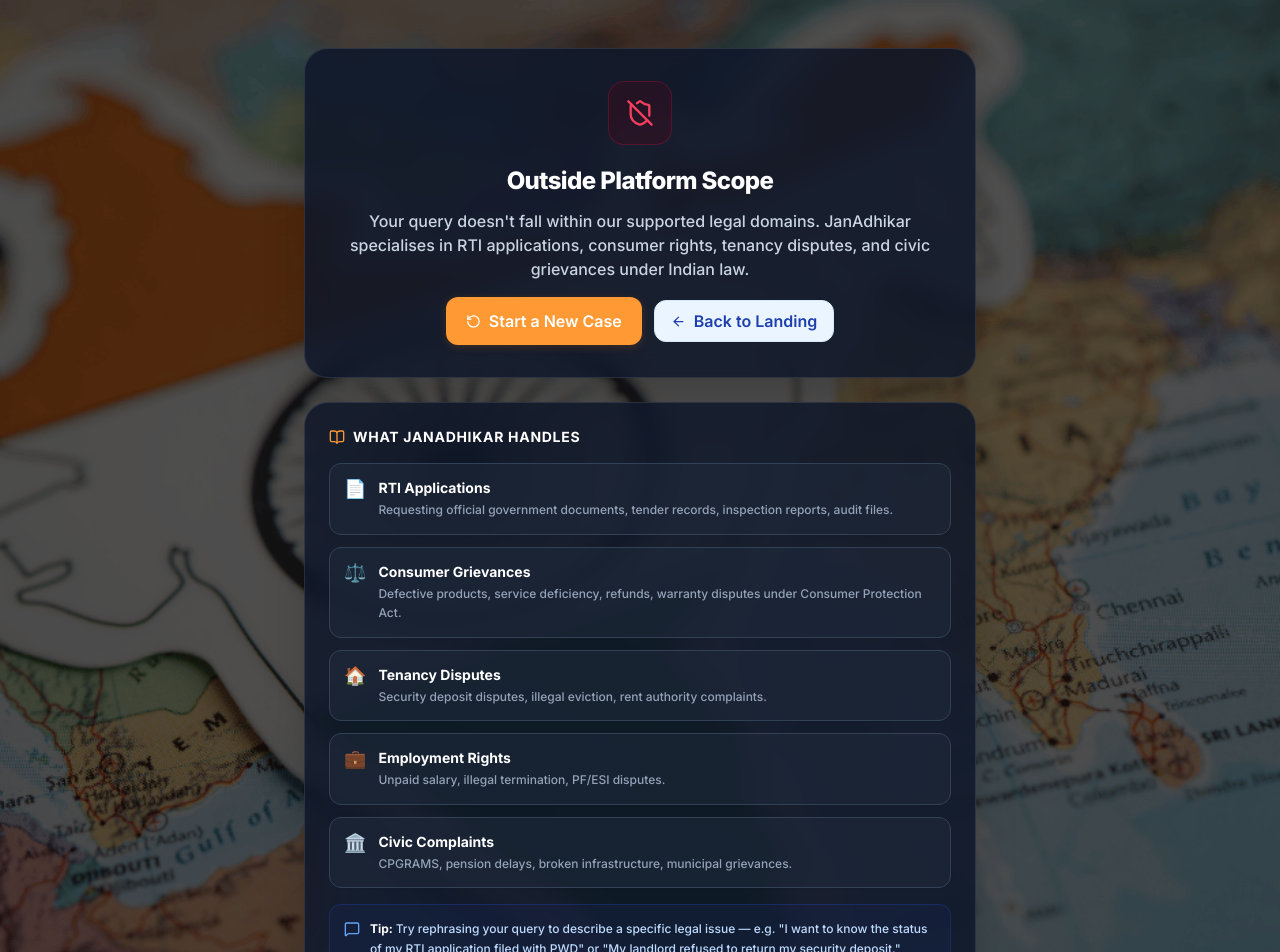
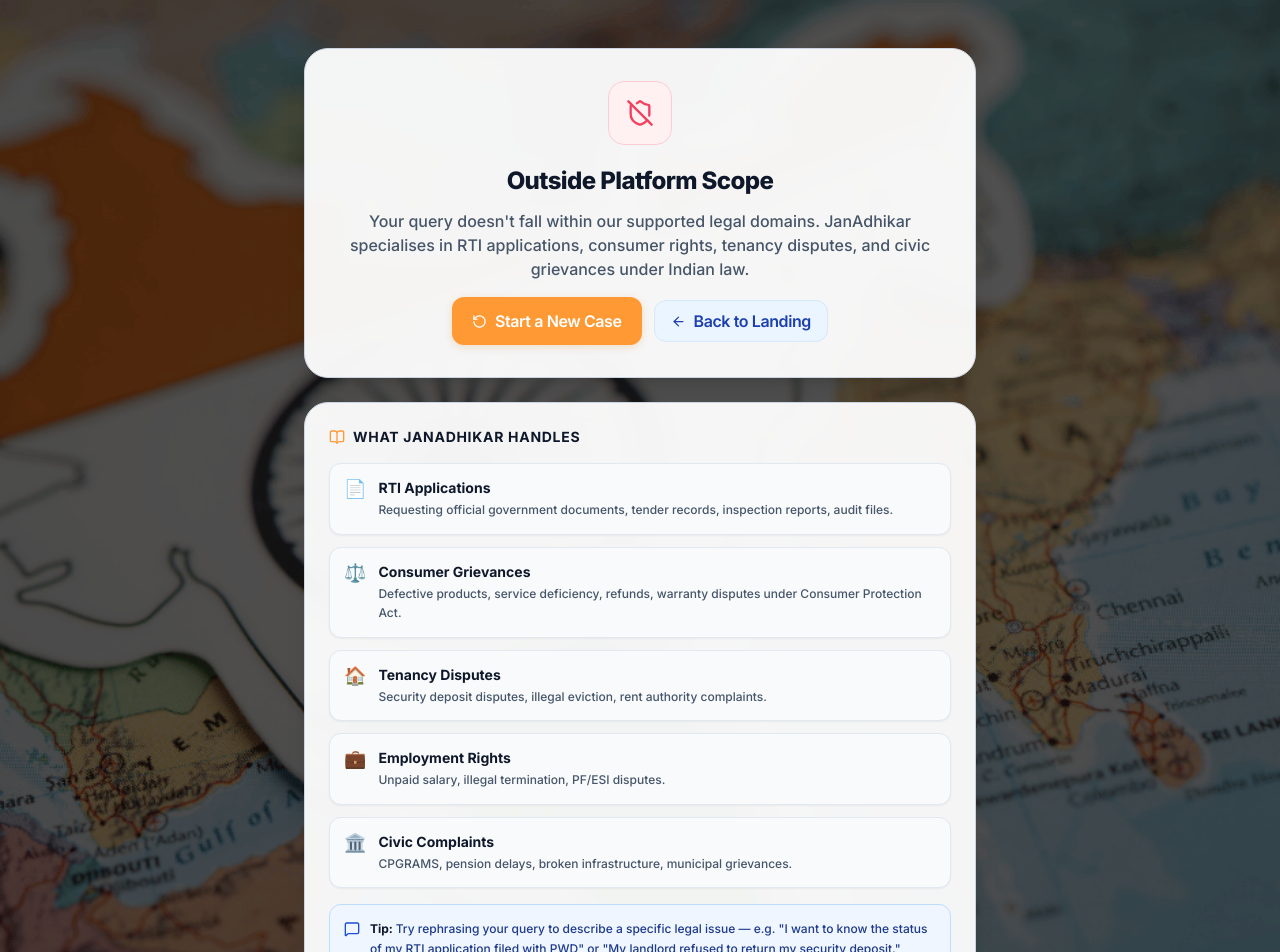
Before and after one commit to Manipal-Map/JanAdhikar-v2, a Next.js app: page /dashboard/out-of-scope in a window 1280 px wide. Shown: the top 952 px of the page. Built offline with nearby package versions, Linux system fonts and the light colour scheme; no server answers.

Commit message:
Update OutOfScopeView.tsx

```diff
--- a/views/OutOfScopeView.tsx
+++ b/views/OutOfScopeView.tsx
@@ -24,7 +24,7 @@
 
   return (
     <div
-      className="min-h-screen flex flex-col items-center justify-center px-4 py-12 bg-cover bg-center bg-no-repeat relative text-slate-200 font-sans"
+      className="min-h-screen flex flex-col items-center justify-center px-4 py-12 bg-cover bg-center bg-no-repeat relative text-ashoka-navy font-sans"
       style={{ backgroundImage: "url('/bg.image.png')" }}
     >
       <motion.div
@@ -33,12 +33,12 @@
         transition={{ duration: 0.5 }}
         className="w-full max-w-2xl mx-auto relative z-10"
       >
-        <div className="bg-[#0F172A]/85 backdrop-blur-md p-8 text-center mb-6 rounded-3xl border border-white/10 shadow-2xl">
-          <div className="w-16 h-16 rounded-2xl bg-rose-950/30 border border-rose-900/50 flex items-center justify-center mx-auto mb-5">
+        <div className="bg-white/95 backdrop-blur-md p-8 text-center mb-6 rounded-3xl border border-slate-300 shadow-xl">
+          <div className="w-16 h-16 rounded-2xl bg-rose-50 border border-rose-200 flex items-center justify-center mx-auto mb-5">
             <ShieldOff size={28} className="text-rose-500" />
           </div>
-          <h1 className="text-2xl font-extrabold text-white mb-3 tracking-tight">Outside Platform Scope</h1>
-          <p className="text-slate-300 leading-relaxed mb-4 text-sm sm:text-base font-medium">
+          <h1 className="text-2xl font-extrabold text-ashoka-navy mb-3 tracking-tight">Outside Platform Scope</h1>
+          <p className="text-slate-600 leading-relaxed mb-4 text-sm sm:text-base font-medium">
             Your query doesn't fall within our supported legal domains. JanAdhikar specialises
             in RTI applications, consumer rights, tenancy disputes, and civic grievances under
             Indian law.
@@ -51,8 +51,8 @@
           )}
 
           {classifyResult?.reasoning && (
-            <div className="p-4 bg-[#1E293B]/60 rounded-xl border border-slate-700 text-sm text-slate-300 text-left mb-5 shadow-inner">
-              <span className="font-bold text-white">AI Reasoning: </span>
+            <div className="p-4 bg-[#FAF8F5] rounded-xl border border-slate-200 text-sm text-slate-700 text-left mb-5 shadow-inner">
+              <span className="font-bold text-ashoka-navy">AI Reasoning: </span>
               {classifyResult.reasoning}
             </div>
           )}
@@ -60,23 +60,23 @@
           <div className="flex flex-col sm:flex-row items-center justify-center gap-3">
             <button
               onClick={handleReset}
-              className="btn-primary cursor-pointer w-full sm:w-auto justify-center bg-[#A32A02] hover:bg-[#138808] transition-colors text-white font-bold"
+              className="btn-primary cursor-pointer w-full sm:w-auto justify-center bg-[#A32A02] hover:bg-[#138808] transition-colors text-white font-bold tracking-tight"
             >
               <RotateCcw size={15} /> Start a New Case
             </button>
             <button
               onClick={() => { reset(); router.push('/'); }}
-              className="btn-ghost cursor-pointer w-full sm:w-auto justify-center border border-slate-700 bg-slate-800 text-slate-300 hover:text-white hover:bg-slate-700"
+              className="btn-ghost cursor-pointer w-full sm:w-auto justify-center border border-slate-300 bg-white text-slate-700 hover:bg-slate-50 font-sans tracking-tight font-bold"
             >
               <ArrowLeft size={15} /> Back to Landing
             </button>
           </div>
         </div>
 
-        <div className="bg-[#0F172A]/85 backdrop-blur-md p-6 rounded-3xl border border-white/10 shadow-2xl">
+        <div className="bg-white/95 backdrop-blur-md p-6 rounded-3xl border border-slate-300 shadow-xl">
           <div className="flex items-center gap-2 mb-4">
             <BookOpen size={16} className="text-[#FF9933]" />
-            <h2 className="text-sm font-bold text-white uppercase tracking-wider">What JanAdhikar Handles</h2>
+            <h2 className="text-sm font-bold text-ashoka-navy uppercase tracking-wider font-sans">What JanAdhikar Handles</h2>
           </div>
           <div className="space-y-3">
             {SCOPE_ITEMS.map((item, i) => (
@@ -85,20 +85,20 @@
                 initial={{ opacity: 0, x: -10 }}
                 animate={{ opacity: 1, x: 0 }}
                 transition={{ delay: i * 0.07 }}
-                className="flex items-start gap-3 p-3.5 bg-[#1E293B]/60 rounded-xl border border-slate-700 shadow-sm"
+                className="flex items-start gap-3 p-3.5 bg-slate-50 rounded-xl border border-slate-200 shadow-sm"
               >
                 <span className="text-lg leading-none mt-0.5">{item.icon}</span>
                 <div className="text-left">
-                  <p className="text-sm font-bold text-white mb-0.5">{item.label}</p>
-                  <p className="text-xs text-slate-400 leading-relaxed font-medium">{item.desc}</p>
+                  <p className="text-sm font-bold text-ashoka-navy mb-0.5">{item.label}</p>
+                  <p className="text-xs text-slate-600 leading-relaxed font-medium">{item.desc}</p>
                 </div>
               </motion.div>
             ))}
           </div>
-          <div className="mt-4 p-3.5 bg-blue-950/30 border border-blue-900/50 rounded-xl flex items-start gap-2.5 text-left">
-            <MessageSquare size={16} className="text-blue-400 mt-0.5 shrink-0" />
-            <p className="text-xs text-blue-200 leading-relaxed font-medium">
-              <span className="font-bold text-white">Tip: </span>
+          <div className="mt-4 p-3.5 bg-blue-50 border border-blue-200 rounded-xl flex items-start gap-2.5 text-left">
+            <MessageSquare size={16} className="text-blue-700 mt-0.5 shrink-0" />
+            <p className="text-xs text-blue-900 leading-relaxed font-medium">
+              <span className="font-bold text-ashoka-navy">Tip: </span>
               Try rephrasing your query to describe a specific legal issue — e.g.
               "I want to know the status of my RTI application filed with PWD" or
               "My landlord refused to return my security deposit."
```
